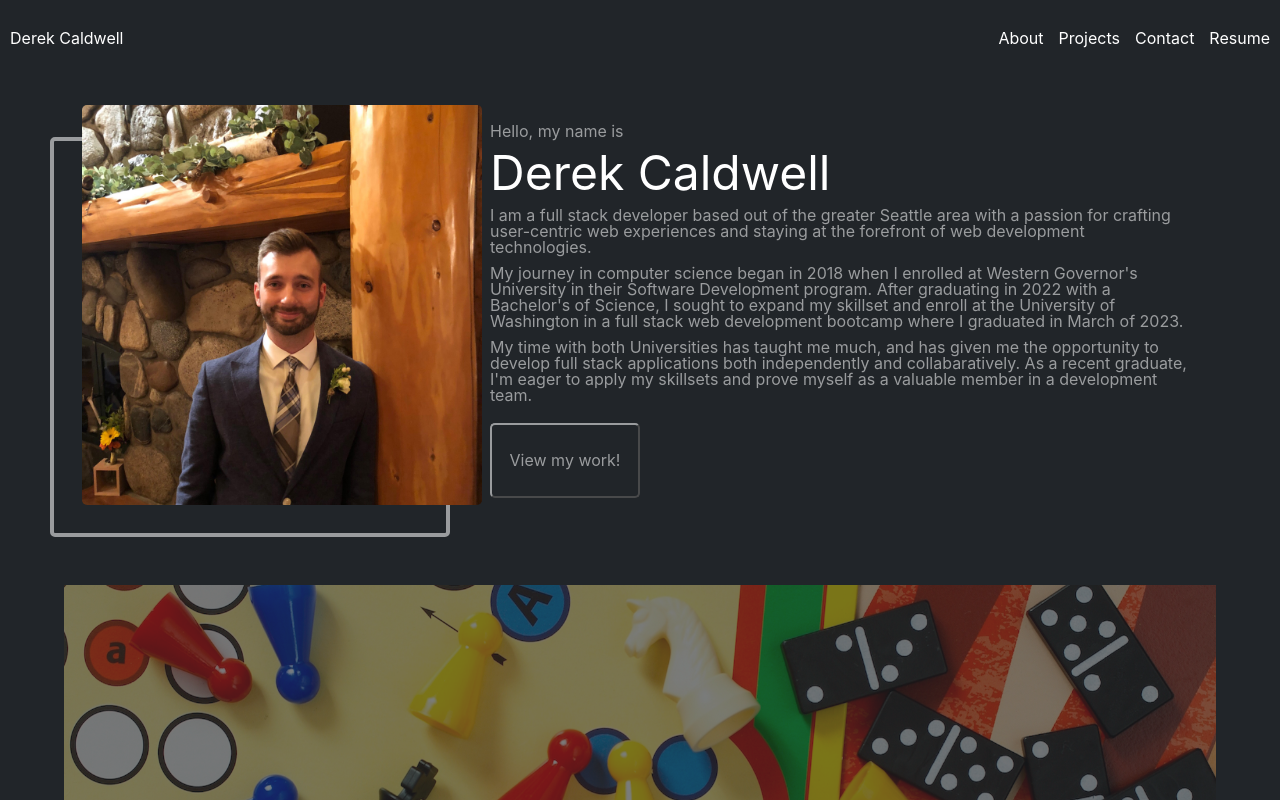
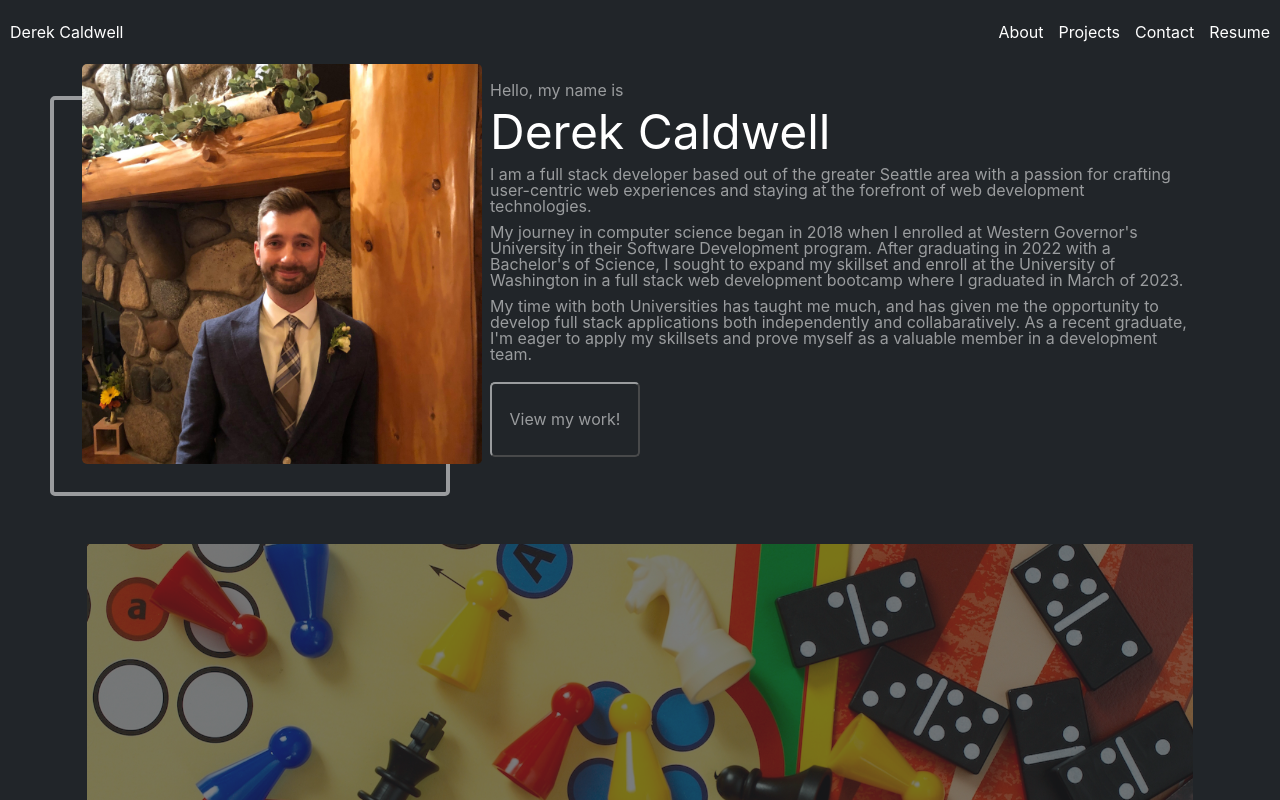
Before and after one commit to CaldwellDerek/professional-portfolio, a React (Create React App) app in the folder portfolio/: page / in a window 1280 px wide. Shown: the top 800 px of the page. Built offline with nearby package versions, Linux system fonts and the light colour scheme.

Commit message:
remove app files, introduced grid

```diff
--- a/portfolio/src/components/about/index.css
+++ b/portfolio/src/components/about/index.css
@@ -40,9 +40,11 @@
 
 
 #about {
+    grid-row: 2;
+    grid-column: 2 / span 1;
+    width: 100%;
     display: flex;
     flex-direction: row;
-    width: 100vw;
     justify-content: center;
     align-items: center;
 }
--- a/portfolio/src/components/app/App.css
+++ /dev/null
@@ -1,15 +0,0 @@
-.App {
-  height: 100%;
-  width: 100%;
-}
-
-.main {
-  height: 100%;
-  width: 100%;
-  display: flex;
-  flex-direction: row;
-  flex-wrap: wrap;
-  background-color: #212529;
-  color: #9a9c9e;
-  overflow: scroll;
-}
--- a/portfolio/src/components/app/App.js
+++ /dev/null
@@ -1,26 +0,0 @@
-import Navigation from '../navigation';
-import MobileNavigation from '../mobile-navigation';
-import About from '../about';
-import Projects from '../projects';
-import Contact from '../contact';
-import Footer from '../footer';
-// import {BrowserRouter, Routes, Route } from 'react-router-dom'
-// import 'bootstrap/dist/css/bootstrap.min.css';
-import './App.css';
-
-function App() {
-  return (
-    <div className="App">
-      <div className='main'>
-        <Navigation/>
-        <MobileNavigation/>
-        <About/>
-        <Projects/>
-        <Contact/>
-        <Footer/>
-      </div>
-    </div>
-  );
-}
-
-export default App;
--- a/portfolio/src/components/contact/index.css
+++ b/portfolio/src/components/contact/index.css
@@ -1,5 +1,7 @@
 #contact {
-    width: 100vw;
+    grid-row: 4;
+    grid-column: 2 / span 1;
+    width: 100%;
     display: flex;
     flex-direction: column;
     align-items: center;
--- a/portfolio/src/components/footer/index.css
+++ b/portfolio/src/components/footer/index.css
@@ -1,5 +1,6 @@
 .footer-div {
-    height: 75px;
+    grid-row: 5;
+    grid-column: 1 / span 3;
     width: 100%;
     display: flex;
     justify-content: center;
--- a/portfolio/src/components/navigation/index.css
+++ b/portfolio/src/components/navigation/index.css
@@ -1,12 +1,12 @@
 .nav-div {
-    height: 75px;
+    grid-row: 1;
+    grid-column: 1 / span 3;
     width: 100%;
     color: #FFF;
     font-size: 16px;
     display: flex;
     justify-content: space-between;
     padding: 0 10px;
-    margin-bottom: 30px;
 }
 
 .nav-brand {
--- a/portfolio/src/components/projects/index.css
+++ b/portfolio/src/components/projects/index.css
@@ -6,7 +6,9 @@
 }
 
 #projects {
-    width: 100vw;
+    grid-row: 3;
+    grid-column: 2 / span 1;
+    width: 100%;
     display: flex;
     flex-direction: column;
     align-content: center;
--- a/portfolio/src/index.css
+++ b/portfolio/src/index.css
@@ -54,7 +54,9 @@ body {
   -moz-osx-font-smoothing: grayscale;
   height: 100%;
   width: 100%;
+  overflow-x: hidden;
   background-color: #212529;
+  color: #9a9c9e;
 }
 
 code {
@@ -63,6 +65,9 @@ code {
 }
 
 #root {
-  height: 100vh;
-  width: 100vw;
+  height: 400%;
+  width: 100%;
+  display: grid;
+  grid-template-columns: 2% 96% 2%;
+  grid-template-rows: 2% repeat(3, 1fr) 2%;
 }
--- a/portfolio/src/index.js
+++ b/portfolio/src/index.js
@@ -1,11 +1,21 @@
 import React from 'react';
 import ReactDOM from 'react-dom/client';
+import Navigation from './components/navigation';
+// import MobileNavigation from './components/mobile-navigation';
+import About from './components/about';
+import Projects from './components/projects';
+import Contact from './components/contact';
+import Footer from './components/footer';
 import './index.css';
-import App from './components/app/App';
 
 const root = ReactDOM.createRoot(document.getElementById('root'));
 root.render(
   <React.StrictMode>
-    <App />
+    <Navigation/>
+    {/* <MobileNavigation/> */}
+    <About/>
+    <Projects/>
+    <Contact/>
+    <Footer/>
   </React.StrictMode>
 );
```
